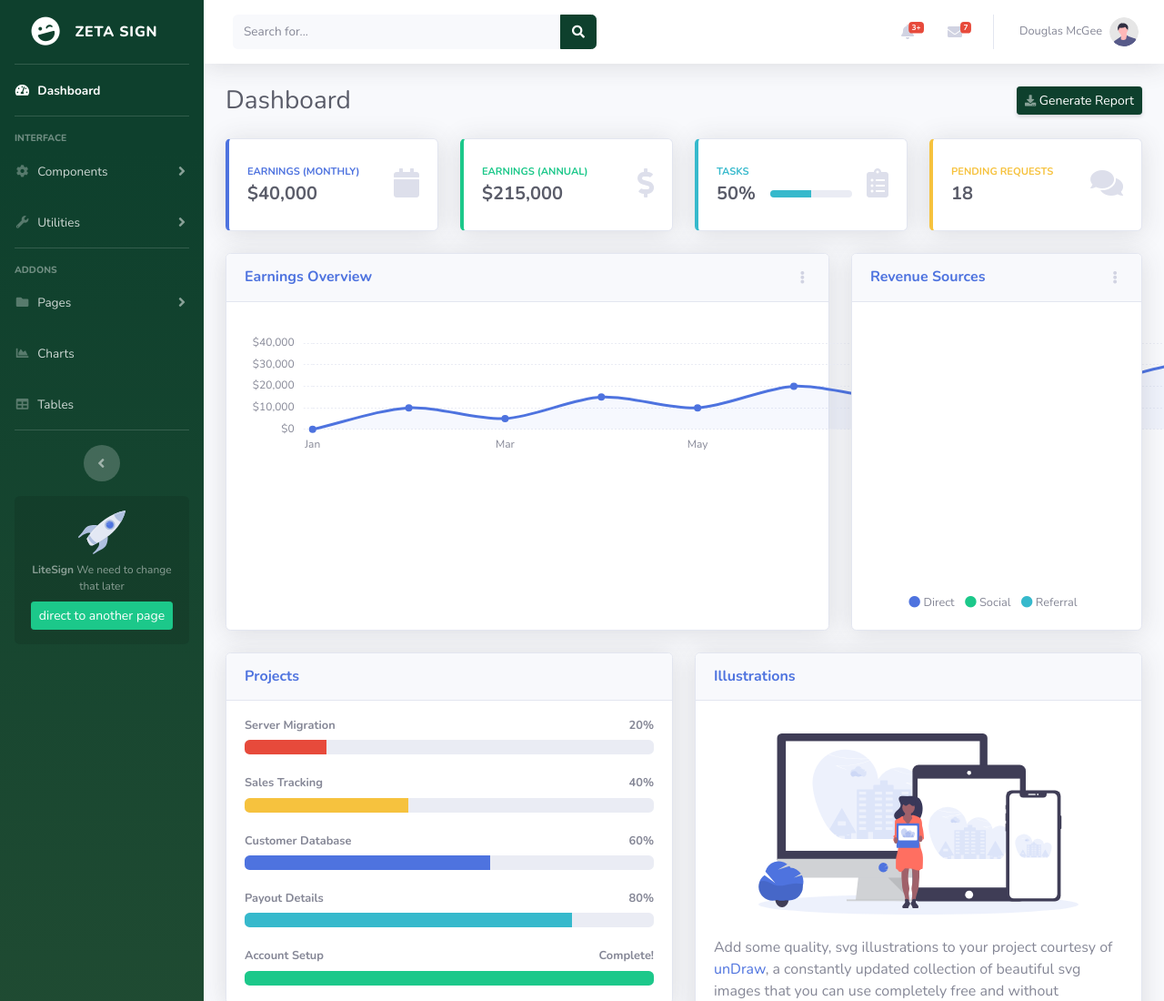
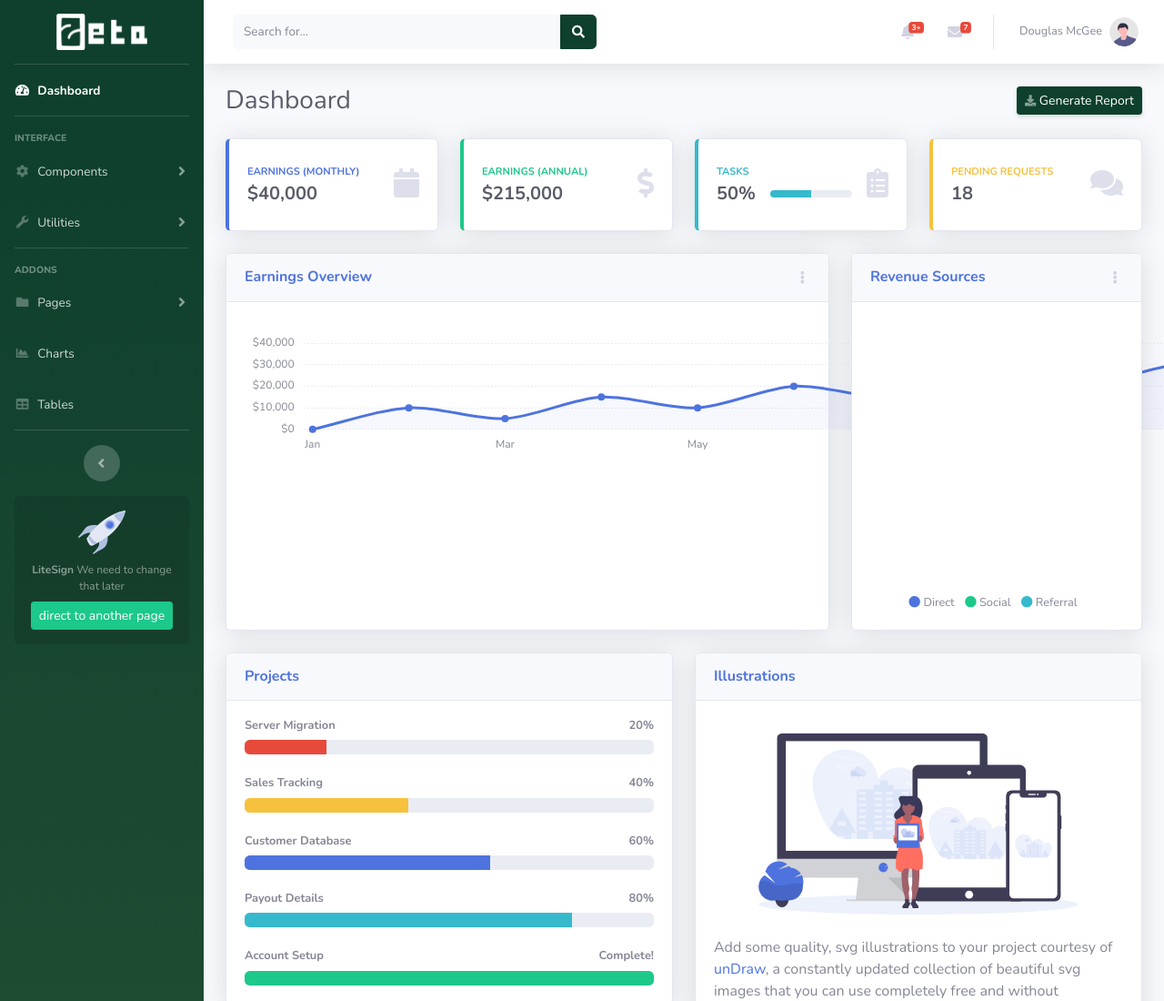
Before and after one commit to knurlybekov/LiteSign-Template, a website with bundled scripts: page templates/index.html in a window 1280 px wide. Shown: the top 1100 px of the page at 91% size. Built offline with nearby package versions, Linux system fonts and the light colour scheme.

Commit message:
Added logo

```diff
--- a/templates/index.html
+++ b/templates/index.html
@@ -32,10 +32,8 @@
 
             <!-- Sidebar - Brand -->
             <a class="sidebar-brand d-flex align-items-center justify-content-center" href="index.html">
-                <div class="sidebar-brand-icon rotate-n-15">
-                    <i class="fas fa-laugh-wink"></i>
-                </div>
-                <div class="sidebar-brand-text mx-3">ZETA SIGN</div>
+                <!-- Website logo by Abio :) -->
+                <img src="img/Zeta logo.png"alt="Zeta logo" width="100" height="40">
             </a>
 
             <!-- Divider -->
```
Also changed, not shown: templates/img/Zeta logo.png (added).
